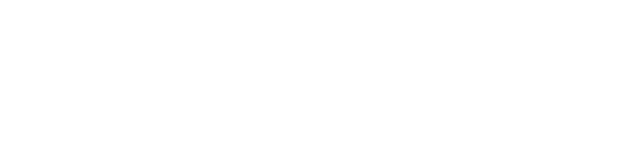
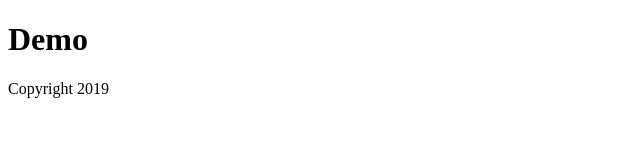
Before and after one commit to ReactORcss/remote-demo, a plain HTML site: page index.html in a window 1280 px wide. Shown: the whole page, without its empty margins (0-640 px from the left). Drawn offline with Linux system fonts and the light colour scheme.

Commit message:
Footer added

```diff
--- a/index.html
+++ b/index.html
@@ -9,7 +9,8 @@
 </head>
 
 <body>
-
+    <h1>Demo</h1>
+    <footer>Copyright 2019</footer>
 </body>
 
 </html>
```
